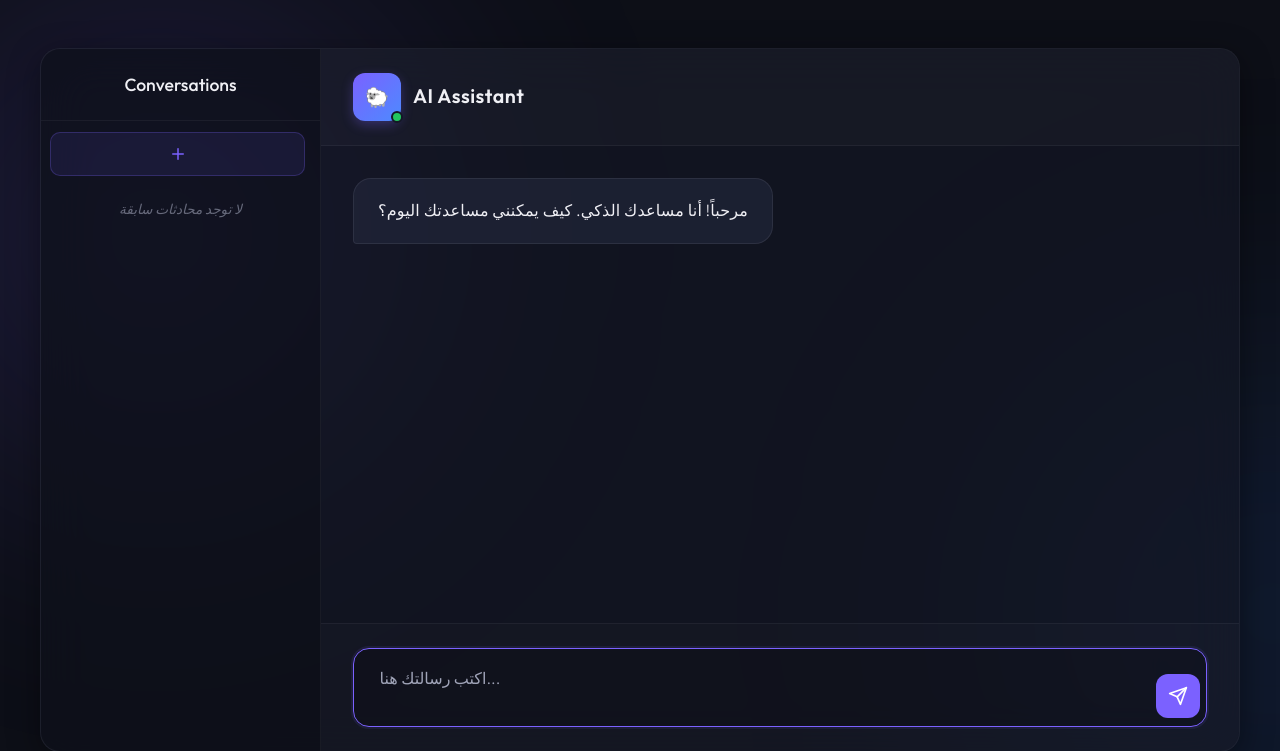
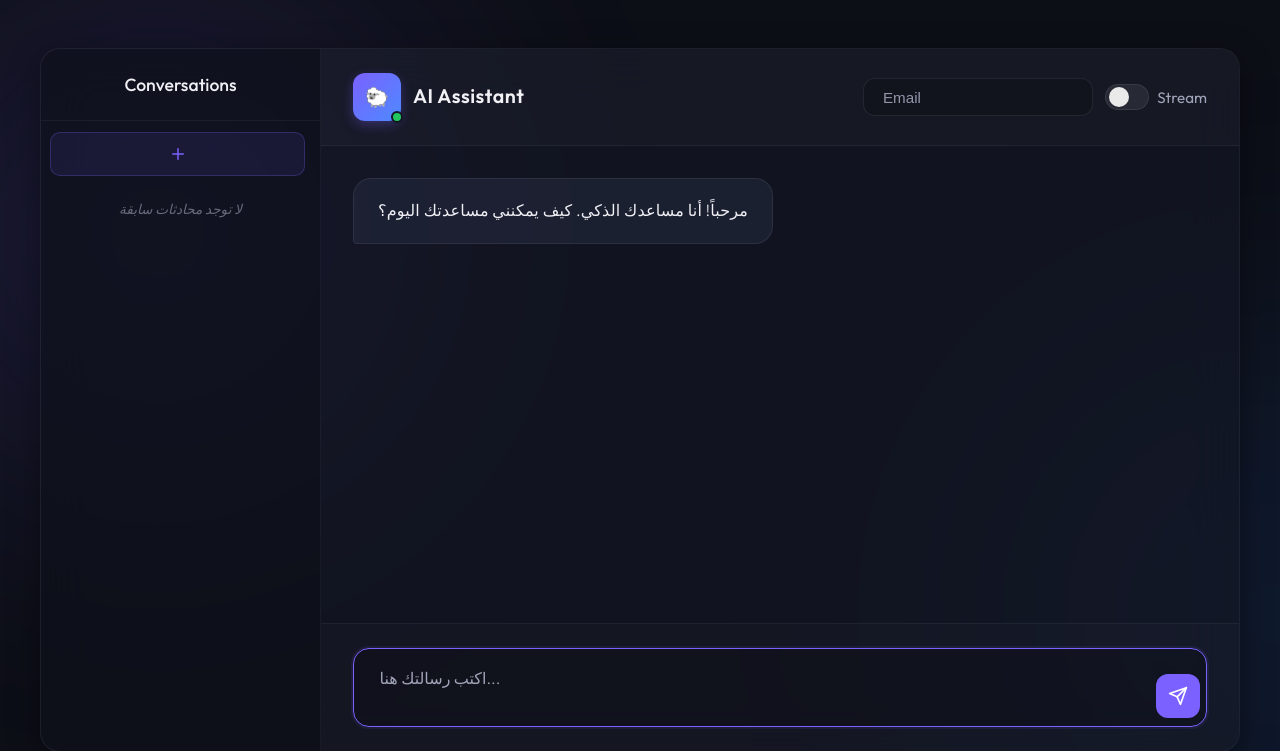
Before and after one commit to othman-shbeir/sheep-chatbot, a Flask app: template app/templates/index.html in a window 1280 px wide; the page is wider, and only the part inside the window is pictured. Shown: the top 751 px of that part. Run offline with Flask 3, Linux system fonts and the light colour scheme; the template is opened without the code that fills it, so the values that code supplies are empty; some libraries are stand-ins or nearby versions.

Commit message:
feat: Add user email input and streaming toggle to chat interface

```diff
--- a/app/static/script.js
+++ b/app/static/script.js
@@ -1,6 +1,8 @@
 const chatWindow = document.getElementById('chatWindow');
 const userInput = document.getElementById('userInput');
 const sendBtn = document.getElementById('sendBtn');
+const userEmailInput = document.getElementById('userEmail');
+const streamToggle = document.getElementById('streamToggle');
 
 // Initialize markdown parser options
 marked.setOptions({
@@ -18,6 +20,10 @@ function detectDir(text) {
 
 let currentThreadId = null;
 let allThreads = [];
+let useStreaming = false;
+
+const LS_USER_EMAIL = 'sheep_ui_user_email';
+const LS_USE_STREAMING = 'sheep_ui_use_streaming';
 
 const INTRO_MSG = `
     <div class="message assistant-message intro-msg" dir="rtl">
@@ -28,6 +34,26 @@ const INTRO_MSG = `
 
 // Initialize on page load
 window.addEventListener('DOMContentLoaded', async () => {
+    // Restore UI state
+    const savedEmail = localStorage.getItem(LS_USER_EMAIL);
+    if (savedEmail && userEmailInput) userEmailInput.value = savedEmail;
+
+    const savedStreaming = localStorage.getItem(LS_USE_STREAMING);
+    useStreaming = savedStreaming === 'true';
+    if (streamToggle) streamToggle.checked = useStreaming;
+
+    if (userEmailInput) {
+        userEmailInput.addEventListener('change', () => {
+            localStorage.setItem(LS_USER_EMAIL, userEmailInput.value.trim());
+        });
+    }
+    if (streamToggle) {
+        streamToggle.addEventListener('change', () => {
+            useStreaming = !!streamToggle.checked;
+            localStorage.setItem(LS_USE_STREAMING, String(useStreaming));
+        });
+    }
+
     await fetchThreads();  // load history first
     startNewThread();      // then show fresh chat
 });
@@ -75,6 +101,23 @@ function appendBotMessage(markdownText) {
     chatWindow.scrollTop = chatWindow.scrollHeight;
 }
 
+function createBotMessageBubble(initialText = '') {
+    const msgDiv = document.createElement('div');
+    msgDiv.className = 'message assistant-message';
+    msgDiv.setAttribute('dir', detectDir(initialText));
+    msgDiv.innerHTML = `<div class="message-content">${marked.parse(initialText)}</div>`;
+    chatWindow.appendChild(msgDiv);
+    chatWindow.scrollTop = chatWindow.scrollHeight;
+    return msgDiv;
+}
+
+function updateBotMessageBubble(msgDiv, markdownText) {
+    const content = msgDiv.querySelector('.message-content');
+    msgDiv.setAttribute('dir', detectDir(markdownText));
+    if (content) content.innerHTML = marked.parse(markdownText);
+    chatWindow.scrollTop = chatWindow.scrollHeight;
+}
+
 function appendLoader() {
     const loaderDiv = document.createElement('div');
     loaderDiv.className = 'message assistant-message';
@@ -116,6 +159,13 @@ async function sendMessage() {
     const text = userInput.value.trim();
     if (!text) return;
 
+    const userEmail = (userEmailInput?.value || '').trim();
+    if (!userEmail) {
+        appendBotMessage("⚠️ **Error**: Please enter your email first.");
+        userEmailInput?.focus();
+        return;
+    }
+
     userInput.value = '';
     userInput.style.height = '48px';
     sendBtn.disabled = true;
@@ -123,22 +173,105 @@ async function sendMessage() {
     appendLoader();
 
     try {
+        if (!useStreaming) {
             const response = await fetch('/chat', {
                 method: 'POST',
                 headers: { 'Content-Type': 'application/json' },
-            body: JSON.stringify({ message: text, thread_id: currentThreadId })
+                body: JSON.stringify({ message: text, thread_id: currentThreadId, user_email: userEmail })
             });
 
             const json = await response.json();
             removeLoader();
 
             if (response.ok && json.status === 'success') {
-            appendBotMessage(json.data.assistant_response);
-            // Refresh the sidebar — this is when the thread becomes known to backend
+                appendBotMessage(json.data.assistant_message || '');
                 await fetchThreads();
             } else {
                 appendBotMessage("⚠️ **Error**: Something went wrong communicating with the server.");
             }
+            return;
+        }
+
+        // Streaming mode (SSE)
+        const response = await fetch('/chat/stream', {
+            method: 'POST',
+            headers: { 'Content-Type': 'application/json' },
+            body: JSON.stringify({ message: text, thread_id: currentThreadId, user_email: userEmail })
+        });
+
+        removeLoader();
+
+        if (!response.ok || !response.body) {
+            appendBotMessage("⚠️ **Error**: Failed to start streaming.");
+            return;
+        }
+
+        const bubble = createBotMessageBubble('');
+        let fullText = '';
+
+        const reader = response.body.getReader();
+        const decoder = new TextDecoder('utf-8');
+        let buffer = '';
+        let rafScheduled = false;
+
+        const scheduleRender = () => {
+            if (rafScheduled) return;
+            rafScheduled = true;
+            requestAnimationFrame(() => {
+                rafScheduled = false;
+                updateBotMessageBubble(bubble, fullText);
+            });
+        };
+
+        while (true) {
+            const { value, done } = await reader.read();
+            if (done) break;
+            buffer += decoder.decode(value, { stream: true });
+
+            const frames = buffer.split('\n\n');
+            buffer = frames.pop() || '';
+
+            for (const frame of frames) {
+                const lines = frame.split('\n').map(l => l.trimEnd());
+                let eventName = 'message';
+                let dataLine = '';
+
+                for (const line of lines) {
+                    if (line.startsWith('event:')) eventName = line.slice(6).trim();
+                    if (line.startsWith('data:')) dataLine += line.slice(5).trim();
+                }
+
+                if (!dataLine) continue;
+
+                let payload = null;
+                try { payload = JSON.parse(dataLine); } catch { payload = { raw: dataLine }; }
+
+                if (eventName === 'delta') {
+                    const delta = payload?.delta || '';
+                    if (delta) {
+                        fullText += delta;
+                        scheduleRender();
+                    }
+                } else if (eventName === 'done') {
+                    const assistantMessage = payload?.assistant_message;
+                    if (typeof assistantMessage === 'string' && assistantMessage.length >= fullText.length) {
+                        fullText = assistantMessage;
+                        scheduleRender();
+                    }
+                    await fetchThreads();
+                    try { await reader.cancel(); } catch {}
+                    return;
+                } else if (eventName === 'error') {
+                    const msg = payload?.message || 'Streaming error';
+                    updateBotMessageBubble(bubble, `⚠️ **Error**: ${msg}`);
+                    try { await reader.cancel(); } catch {}
+                    return;
+                }
+            }
+        }
+
+        // Stream ended without done
+        if (!fullText) updateBotMessageBubble(bubble, "⚠️ **Error**: Stream ended unexpectedly.");
     } catch (e) {
         removeLoader();
         console.error(e);
--- a/app/static/style.css
+++ b/app/static/style.css
@@ -275,6 +275,92 @@ body {
     font-size: var(--fs-xs);
     color: var(--text-muted);
     font-weight: 300;
+}
+
+.header-controls {
+    display: flex;
+    align-items: center;
+    gap: var(--space-sm);
+    flex-shrink: 0;
+}
+
+.email-wrap input {
+    width: clamp(160px, 18vw, 240px);
+    height: 38px;
+    padding: 0 var(--space-md);
+    border-radius: 0.75rem;
+    border: 1px solid rgba(255, 255, 255, 0.08);
+    background: rgba(0, 0, 0, 0.18);
+    color: var(--text-primary);
+    outline: none;
+    font-size: var(--fs-sm);
+}
+
+.email-wrap input::placeholder {
+    color: rgba(160, 164, 184, 0.9);
+}
+
+.email-wrap input:focus {
+    border-color: rgba(123, 97, 255, 0.5);
+    box-shadow: 0 0 0 3px rgba(123, 97, 255, 0.15);
+}
+
+.stream-toggle {
+    display: inline-flex;
+    align-items: center;
+    gap: 0.5rem;
+    cursor: pointer;
+    user-select: none;
+    color: var(--text-muted);
+    font-size: var(--fs-sm);
+}
+
+.stream-toggle input {
+    position: absolute;
+    opacity: 0;
+    pointer-events: none;
+}
+
+.stream-toggle .toggle-ui {
+    width: 44px;
+    height: 26px;
+    border-radius: 999px;
+    background: rgba(255, 255, 255, 0.08);
+    border: 1px solid rgba(255, 255, 255, 0.08);
+    position: relative;
+    transition: background 0.2s ease, border-color 0.2s ease;
+}
+
+.stream-toggle .toggle-ui::after {
+    content: "";
+    width: 20px;
+    height: 20px;
+    border-radius: 50%;
+    background: rgba(255, 255, 255, 0.9);
+    position: absolute;
+    top: 50%;
+    left: 3px;
+    transform: translateY(-50%);
+    transition: left 0.2s ease, background 0.2s ease;
+}
+
+.stream-toggle input:checked + .toggle-ui {
+    background: rgba(123, 97, 255, 0.25);
+    border-color: rgba(123, 97, 255, 0.35);
+}
+
+.stream-toggle input:checked + .toggle-ui::after {
+    left: 21px;
+    background: #ffffff;
+}
+
+.stream-toggle .toggle-label {
+    color: var(--text-muted);
+    font-weight: 400;
+}
+
+.stream-toggle input:checked ~ .toggle-label {
+    color: var(--text-primary);
 }
 
 .menu-toggle-btn {
--- a/app/templates/index.html
+++ b/app/templates/index.html
@@ -57,6 +57,17 @@
                     <h1>AI Assistant</h1>
                     <p></p>
                 </div>
+                <div class="header-controls">
+                    <div class="email-wrap">
+                        <input id="userEmail" type="email" inputmode="email" autocomplete="email"
+                            placeholder="Email" aria-label="User email" />
+                    </div>
+                    <label class="stream-toggle" title="Toggle streaming responses">
+                        <input id="streamToggle" type="checkbox" />
+                        <span class="toggle-ui" aria-hidden="true"></span>
+                        <span class="toggle-label">Stream</span>
+                    </label>
+                </div>
             </header>
 
             <!-- Message List -->
```
Also changed, not shown: app/routes/chat.py (+6 -1 lines). Lines whose indentation alone changed are shown as unchanged.
